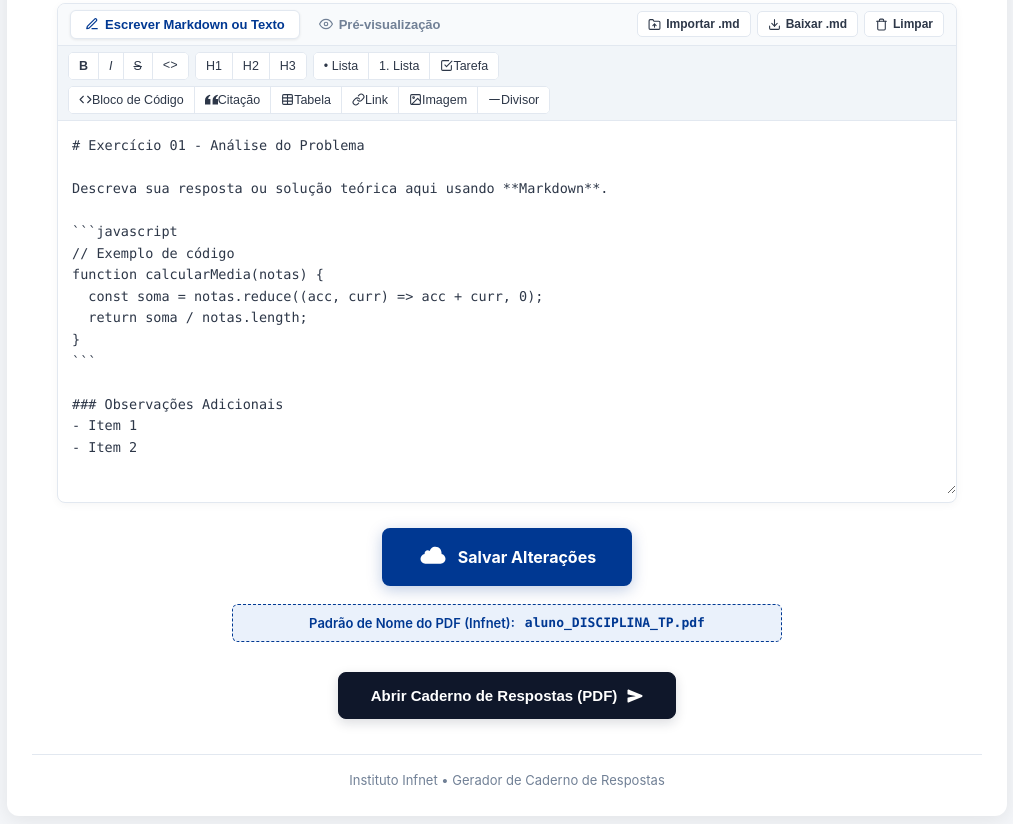
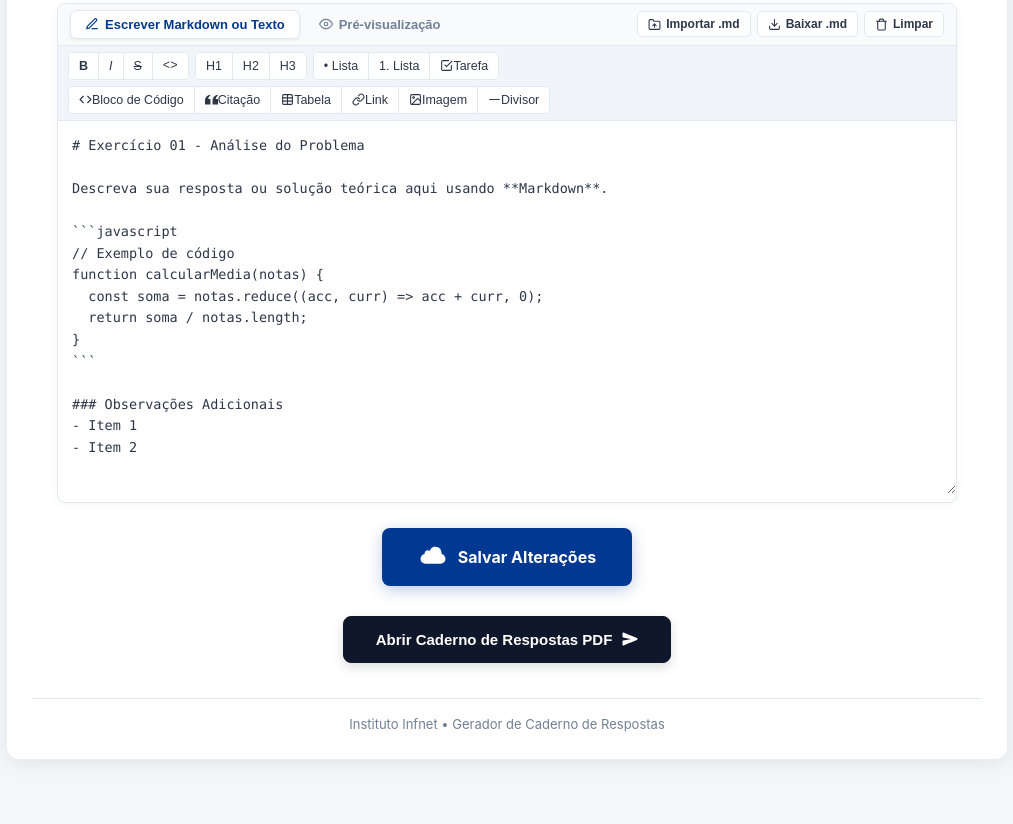
Before and after one commit to matevas22/preenchedorInfNet, a plain HTML site: page index.html in a window 1280 px wide. Shown: the part 1286-2110 px from the top of the page, without its empty margins (133-1146 px from the left). After the commit the page ends 2085 px from the top, so only its background shows below. Drawn offline with nearby package versions, Linux system fonts and the light colour scheme.

Commit message:
Remove filename suggestion and update button label
Removed suggestion for default PDF filename and updated button text.

```diff
--- a/index.html
+++ b/index.html
@@ -333,20 +333,13 @@
           </div>
           <span>Salvar Alterações</span>
         </button>
-
-        <!-- Sugestão do Nome do Arquivo Infnet -->
-        <div class="sugestao-nome-container">
-          <span class="sugestao-titulo">Padrão de Nome do PDF (Infnet):</span>
-          <code id="previewNomeArquivo">aluno_disciplina_TP1.pdf</code>
-        </div>
-
         <div id="status" class="status"></div>
       </div>
 
       <!-- Botão para Abrir o Documento Final -->
       <div class="document-link">
         <button type="button" id="abrirDocumento" class="modern-button">
-          <span class="button-text">Abrir Caderno de Respostas (PDF)</span>
+          <span class="button-text">Abrir Caderno de Respostas PDF</span>
           <div class="button-loading">
             <div class="loading-spinner"></div>
             Processando...
```
